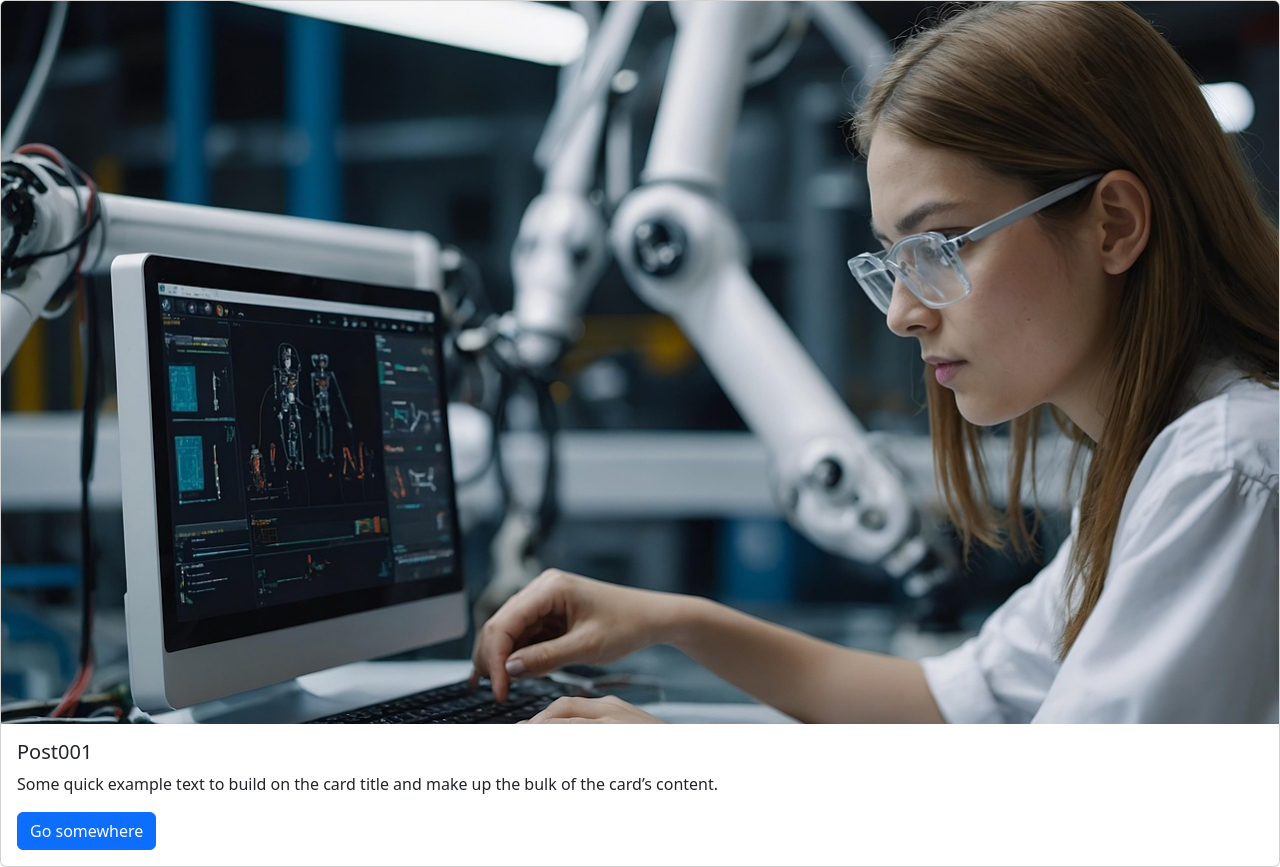
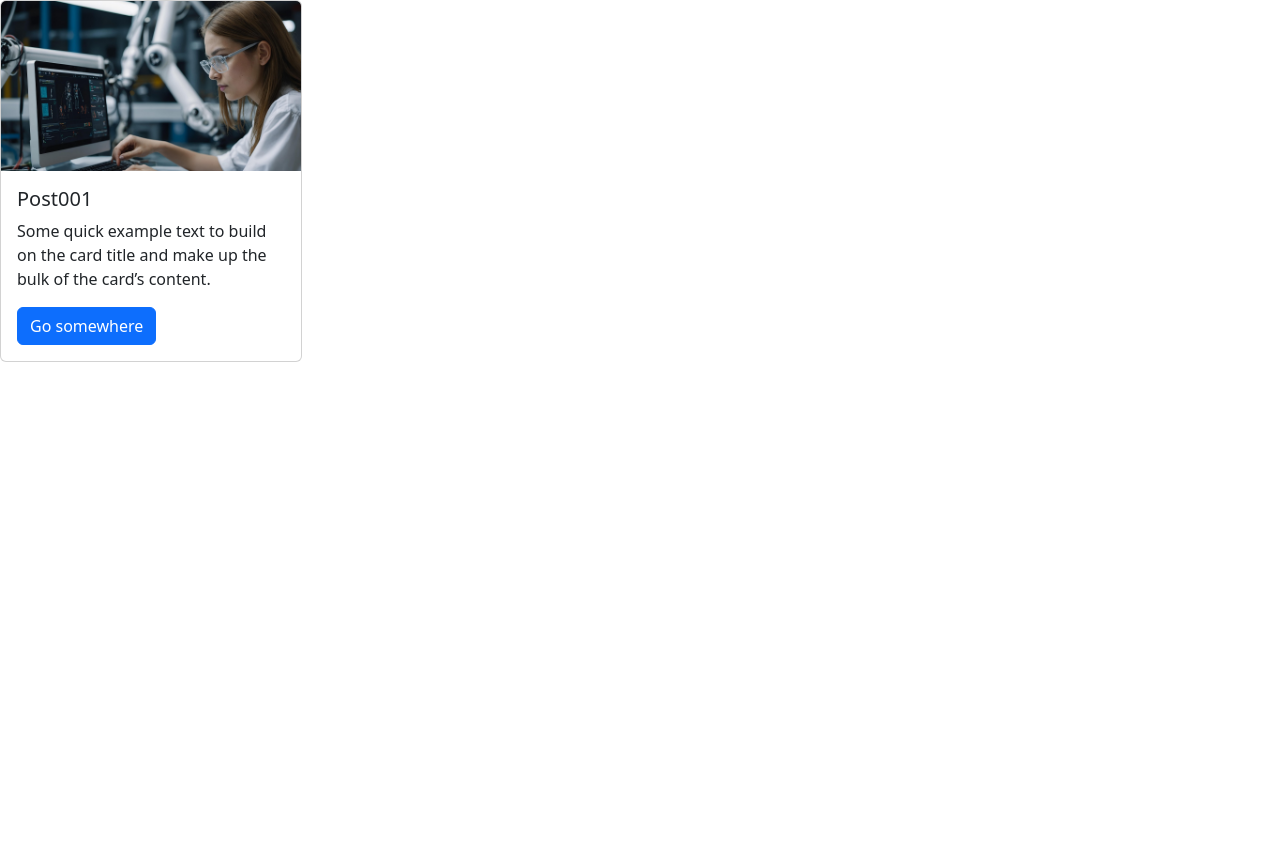
Before and after one commit to hkmtakgn/SecurityControlAppDigitalOcean, a Django app: page / in a window 1280 px wide. After the commit the page ends 362 px from the top, so only its background shows below. Run offline with Django 5.2, Linux system fonts and the light colour scheme; data comes from the database, SQL or seed files in the repository; some libraries are stand-ins or nearby versions.

Commit message:
'created-mediafiles'

```diff
--- a/templates/main/xpost-home.html
+++ b/templates/main/xpost-home.html
@@ -3,7 +3,11 @@
 {% block content %}
     {% if posts %}
         {% for post in posts %}
-            {% include 'components/post-card.html' with post=post %}
+            <div class="row">
+                <div class="col-3">
+                    {% include 'components/post-card.html' with post=post %}
+                </div>
+            </div>
         {% endfor %}
     {% else %}
         <h1 class="text-warning">Post is not found!</h1>
```
